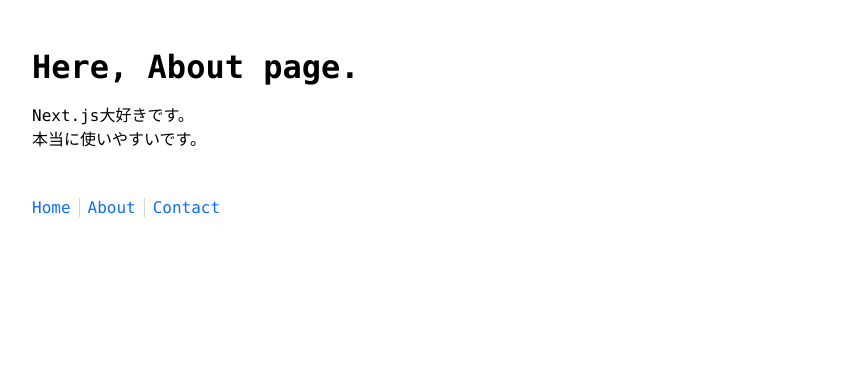
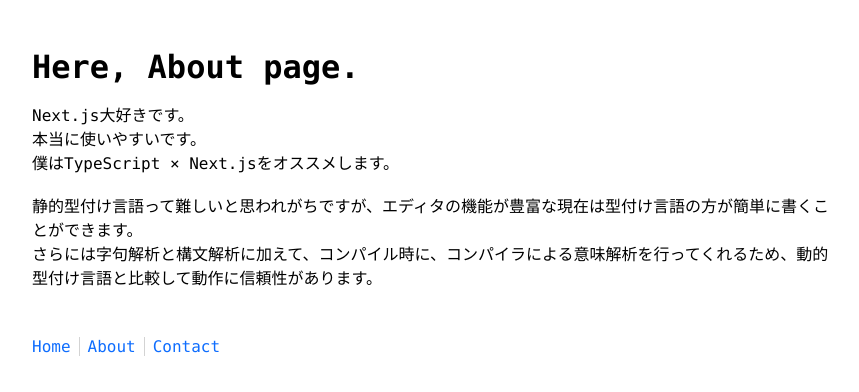
Before and after one commit to osawa-koki/simple-next-study.ssg.js, a Next.js app: page /about in a window 1280 px wide. Shown: the top 392 px of the page, without its empty margins (208-1067 px from the left). Built offline with nearby package versions, Linux system fonts and the light colour scheme.

Commit message:
イロイロ。

```diff
--- a/pages/about.jsx
+++ b/pages/about.jsx
@@ -5,7 +5,7 @@ export default function HelloWorld() {
     <main>
       <div id="About">
         <h1>Here,  About page.</h1>
-        <p>Next.js大好きです。<br />本当に使いやすいです。</p>
+        <p>Next.js大好きです。<br />本当に使いやすいです。<br />僕はTypeScript × Next.jsをオススメします。<br /><br />静的型付け言語って難しいと思われがちですが、エディタの機能が豊富な現在は型付け言語の方が簡単に書くことができます。<br />さらには字句解析と構文解析に加えて、コンパイル時に、コンパイラによる意味解析を行ってくれるため、動的型付け言語と比較して動作に信頼性があります。</p>
         <PageBlock />
       </div>
     </main>
```
